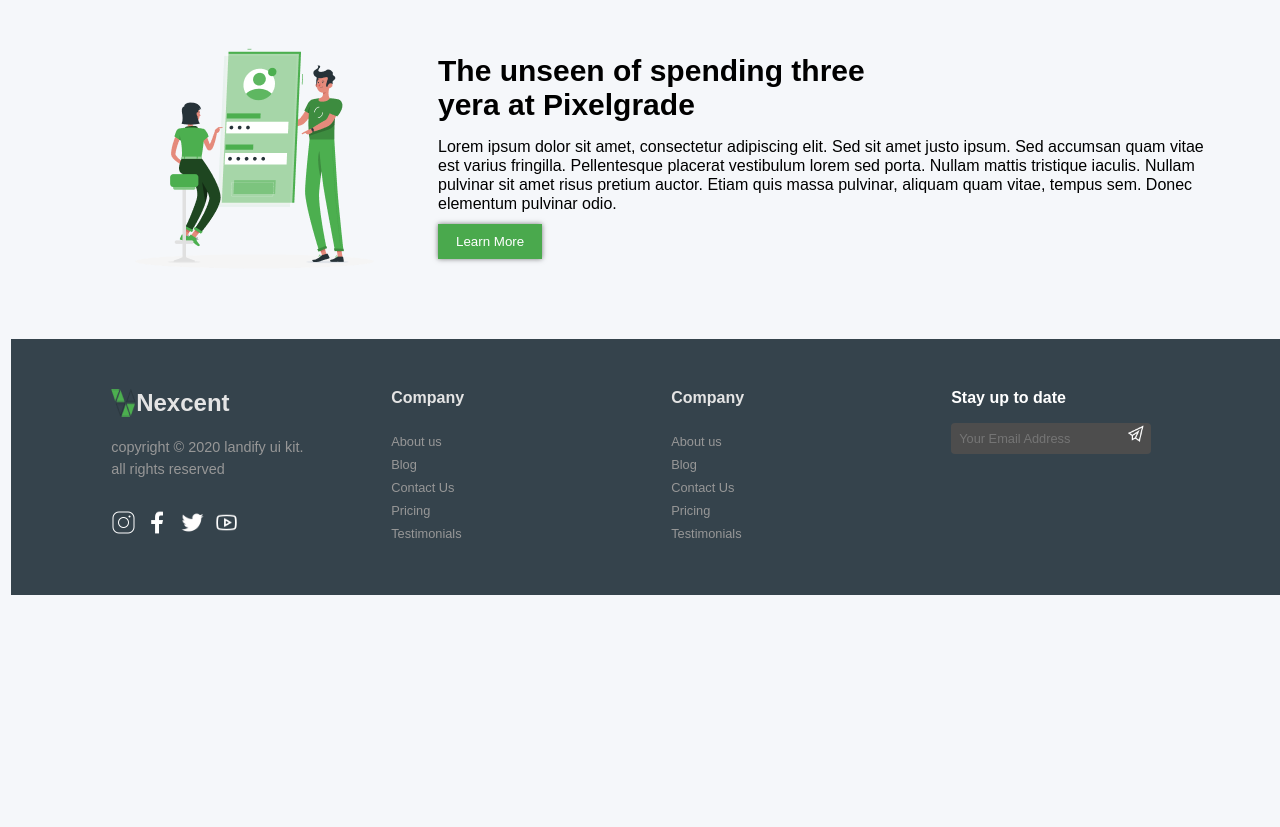
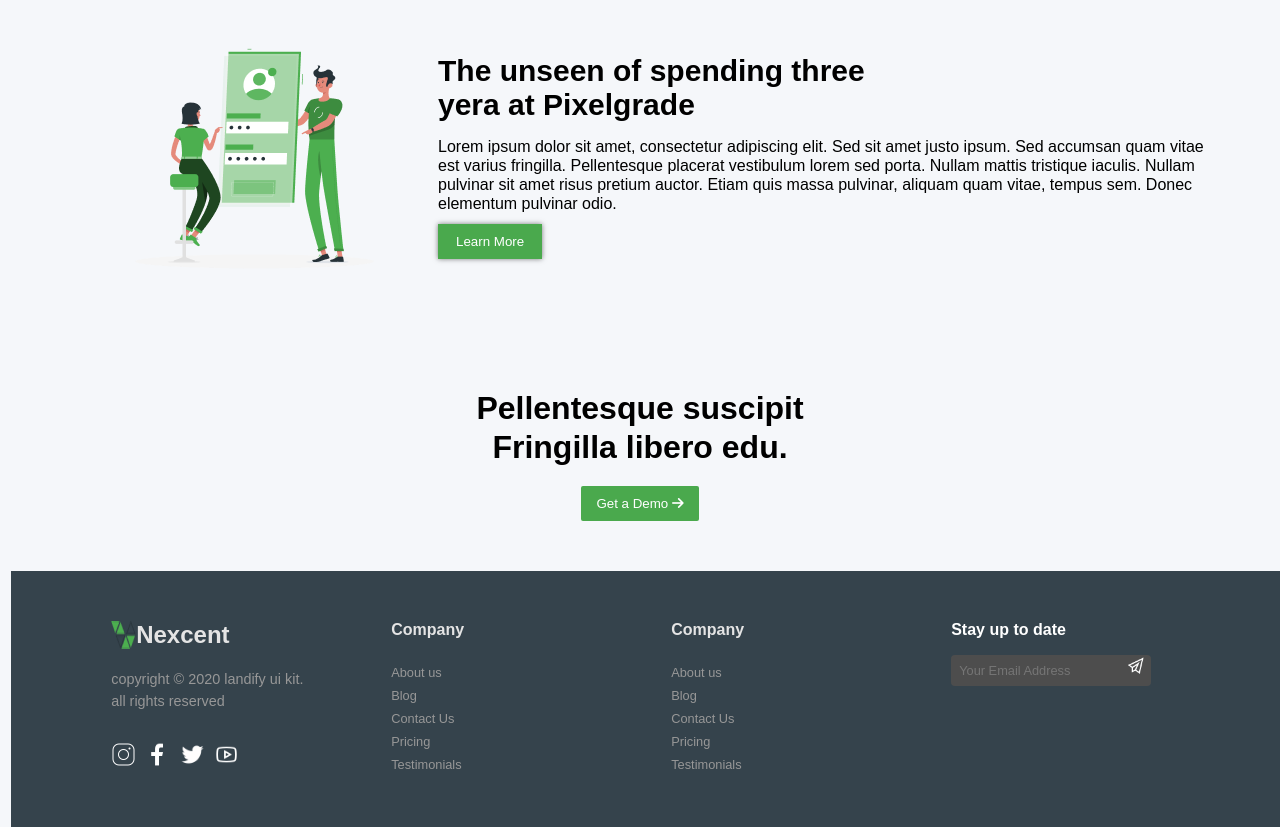
Before and after one commit to Areeba-Mansoor/hackathon-smit, a plain HTML site: page index.html in a window 1280 px wide. Shown: the part 1175-2002 px from the top of the page. Before the commit the page ends 1770 px from the top, so only its background shows below. Drawn offline with Linux system fonts and the light colour scheme.

Commit message:
second commit

```diff
--- a/index.html
+++ b/index.html
@@ -121,6 +121,15 @@
         </div>
     </section>
 
+    <section class="bottom-text">
+        <div>
+            <h1>Pellentesque suscipit</h1>
+            <h1>Fringilla libero edu.</h1>
+            <button>Get a Demo <i class="fa-solid fa-arrow-right"
+                style="color: #ffffff;"></i> </button>
+        </div>
+    </section>
+
     <!-- ----Footer----- -->
     <footer id="footer">
         <div class="footer-div">
@@ -163,16 +172,16 @@
                     <li> Testimonials</li>
                 </ul>
             </div>
-             <div class="navigation_address">
+            <div class="navigation_address">
                 <h3>Stay up to date</h3>
                 <form action="">
                     <span>
-                    <input type="email" placeholder="Your Email Address ">
-                    <img src="./icons8-paper-plane-32.png" alt="">
-                </span>
+                        <input type="email" placeholder="Your Email Address ">
+                        <img src="./icons8-paper-plane-32.png" alt="">
+                    </span>
                 </form>
-                </div>
             </div>
+        </div>
 
         </div>
 
--- a/style.css
+++ b/style.css
@@ -395,30 +395,29 @@ footer {
   margin-top: 1rem;
 }
 
-/* footer{
-  padding: 30px 60px;
-  background-color: #2f2f2f;
-  display: flex;
-  justify-content: space-between;
+.bottom-text{
+  width: 100%;
+  padding: 50px;
+  background-color: #f5f7fa;
 }
-.footers{
+.bottom-text > div {
   max-width: 1400px;
   margin: auto;
-}
-.footer >div{
-  min-width: 250px;
-  max-width: 300px;
-  height: 220px;
-  padding: 20px 10px;
-  border: none;
-  background: #f1f3f6;
   text-align: center;
 }
-.footer .logo-icon{
-  display: flex;
-  text-align: center;
-} */
+.bottom-text h1{
+  font-size: 2rem;
+  line-height: 1.2;
+}
 
+.bottom-text  button{
+  padding: 10px 15px;
+  margin-top: 20px;
+  color: #fff;
+  background-color: #4aa94d;
+  border: none;
+  border-radius: 2px;
+}
 @media (max-width: 768px) {
   .icons_clients {
     gap: 20px;
```
